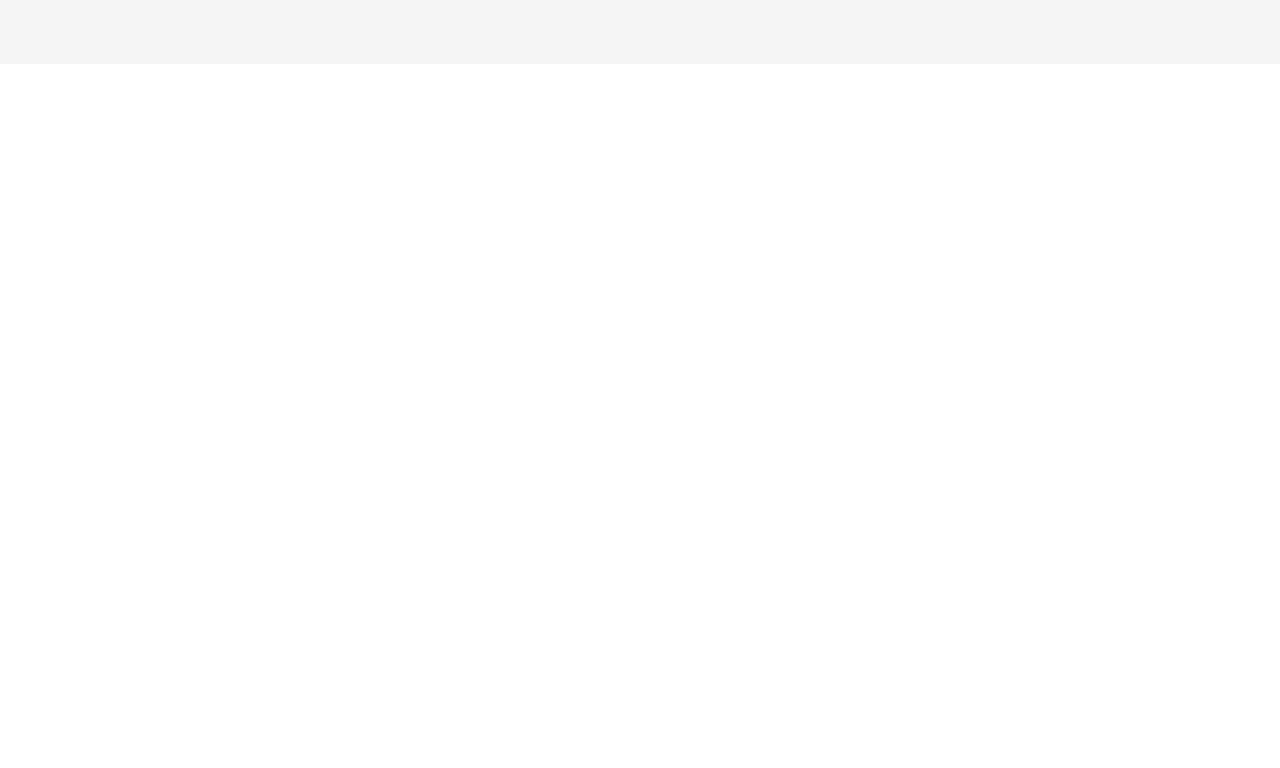
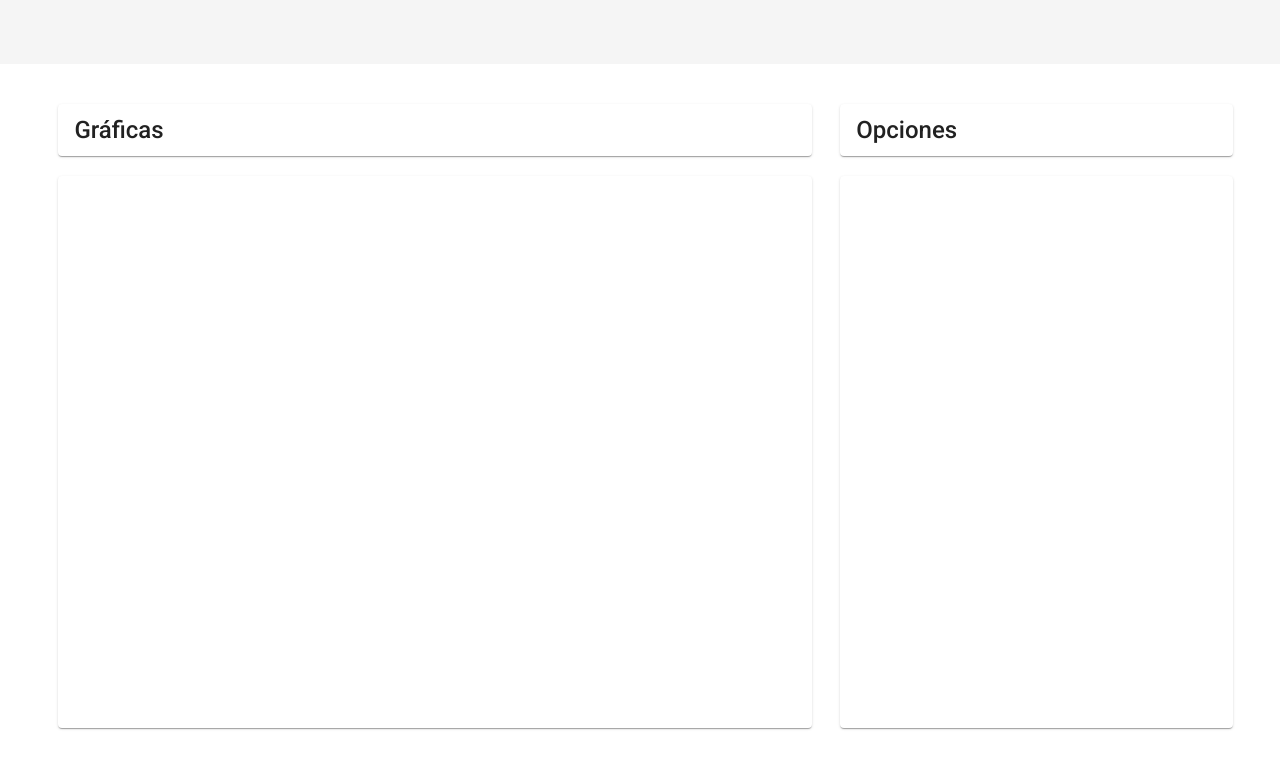
Before and after one commit to saugardev/hp-hackaton, an Angular app in the folder frontend/: page /graph in a window 1280 px wide. Before the commit this address led to /. Shown: the top 768 px of the page. Built offline with nearby package versions, Linux system fonts and the light colour scheme.

Commit message:
Grafica de graficas

```diff
--- a/frontend/src/app/app-routing.module.ts
+++ b/frontend/src/app/app-routing.module.ts
@@ -2,11 +2,8 @@ import {NgModule} from '@angular/core';
 import {RouterModule, Routes} from '@angular/router';
 
 const routes: Routes = [
-  {path: '',
-    loadChildren: () =>
-      import('./modules/home/home.module')
-        .then((m) => m.HomeModule),
-  },
+  {path: '', loadChildren: () => import('./modules/home/home.module').then((m) => m.HomeModule) },
+  { path: 'graph', loadChildren: () => import('./modules/graph/graph.module').then(m => m.GraphModule) },
 ];
 
 @NgModule({
--- /dev/null
+++ b/frontend/src/app/modules/graph/graph-routing.module.ts
@@ -0,0 +1,11 @@
+import { NgModule } from '@angular/core';
+import { RouterModule, Routes } from '@angular/router';
+import { GraphComponent } from './graph.component';
+
+const routes: Routes = [{ path: '', component: GraphComponent }];
+
+@NgModule({
+  imports: [RouterModule.forChild(routes)],
+  exports: [RouterModule]
+})
+export class GraphRoutingModule { }
--- /dev/null
+++ b/frontend/src/app/modules/graph/graph.component.html
@@ -0,0 +1,22 @@
+<div class="wrap">
+  <div class="left-box-title">
+    <div>
+      <mat-card>
+        <mat-card-title>Gráficas</mat-card-title>
+      </mat-card>
+    </div>
+    <div class="left-box-content">
+      <mat-card></mat-card>
+    </div>
+  </div>
+  <div class="right-box-title">
+    <div>
+      <mat-card>
+        <mat-card-title>Opciones</mat-card-title>
+      </mat-card>
+    </div>
+    <div class="right-box-content">
+      <mat-card></mat-card>
+    </div>
+  </div>
+</div>
--- /dev/null
+++ b/frontend/src/app/modules/graph/graph.component.scss
@@ -0,0 +1,25 @@
+.wrap {
+  width: 100%;
+  display: inline-flex;
+  margin: 20px;
+}
+
+.left-box-title {
+  width: 60%;
+  border: 20px;
+}
+
+.right-box-title {
+  width: 30%;
+  margin-left: 60px;
+}
+
+.left-box-content, .right-box-content {
+  margin-top: 20px;
+  height: 65vh;
+}
+
+mat-card {
+  width: 100%;
+  height: 100%;
+}
--- /dev/null
+++ b/frontend/src/app/modules/graph/graph.component.ts
@@ -0,0 +1,15 @@
+import { Component, OnInit } from '@angular/core';
+
+@Component({
+  selector: 'app-graph',
+  templateUrl: './graph.component.html',
+  styleUrls: ['./graph.component.scss']
+})
+export class GraphComponent implements OnInit {
+
+  constructor() { }
+
+  ngOnInit(): void {
+  }
+
+}
```
Also changed, not shown: frontend/src/app/modules/graph/graph.module.ts (added, +19 -0 lines), 1 other file (tests, documents, lock files or other folders).
